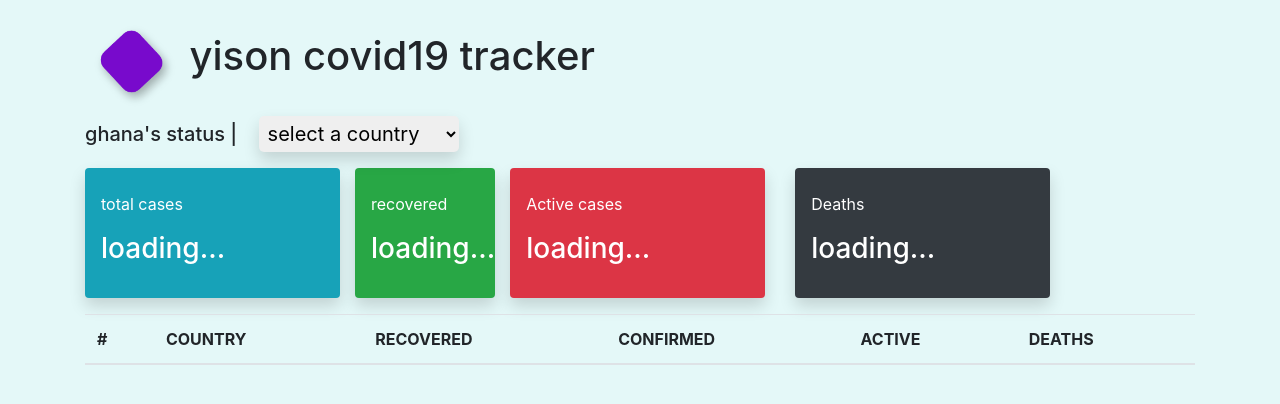
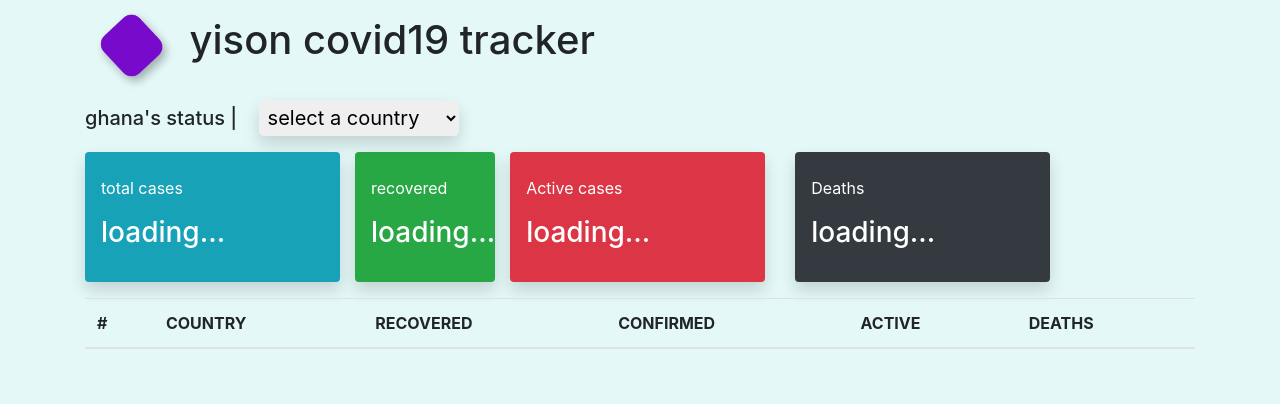
Before and after one commit to barbie-tesszu9/flask-covid19-tracker, a Flask app: page / in a window 1280 px wide. Shown: the top 404 px of the page. Run offline with Flask 2, Linux system fonts and the light colour scheme; lists and menus that the app fills with data are empty; some libraries are stand-ins or nearby versions.

Commit message:
update procfile

```diff
--- a/templates/index.html
+++ b/templates/index.html
@@ -10,13 +10,13 @@
 <body>
     <div class="container">
 
-    <section class="row mt-3">
-        <article class="col-12">
-            <img src="{{url_for('static', filename='img/rec.png')}}" alt="Rectangle" id="logo"/>
+    <section class="row">
+        <div class="col-12">
+            <img src="{{url_for('static', filename='img/rec.png')}}" alt="App logo"/>
             <h1 class="d-inline">yison covid19 tracker</h1>
-        </article>
+        </div>
     </section>
-    <section class="row mb-3">
+    <section class="row">
         <div class="col-12">
             <h5 id="country" class="d-inline mr-3">
                 ghana's status
```
Also changed, not shown: 1 other file.
